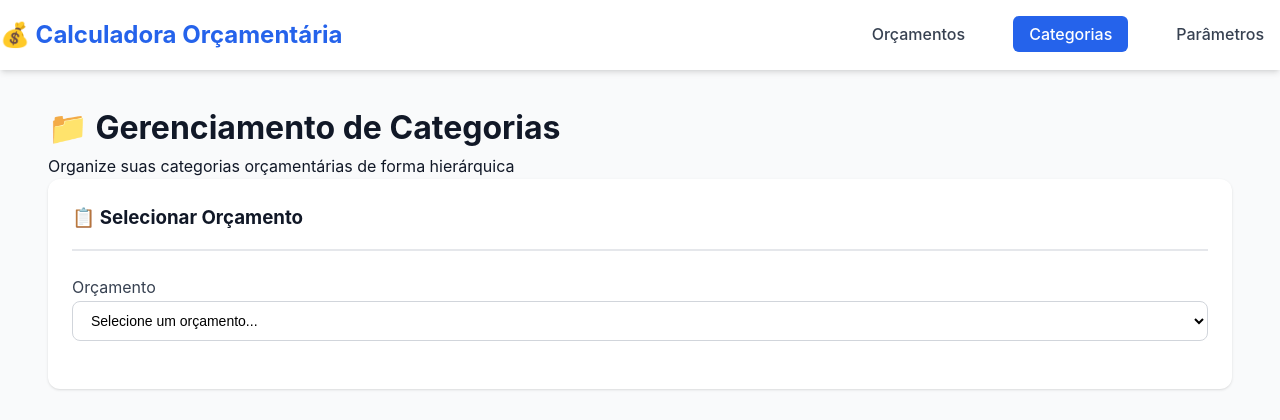
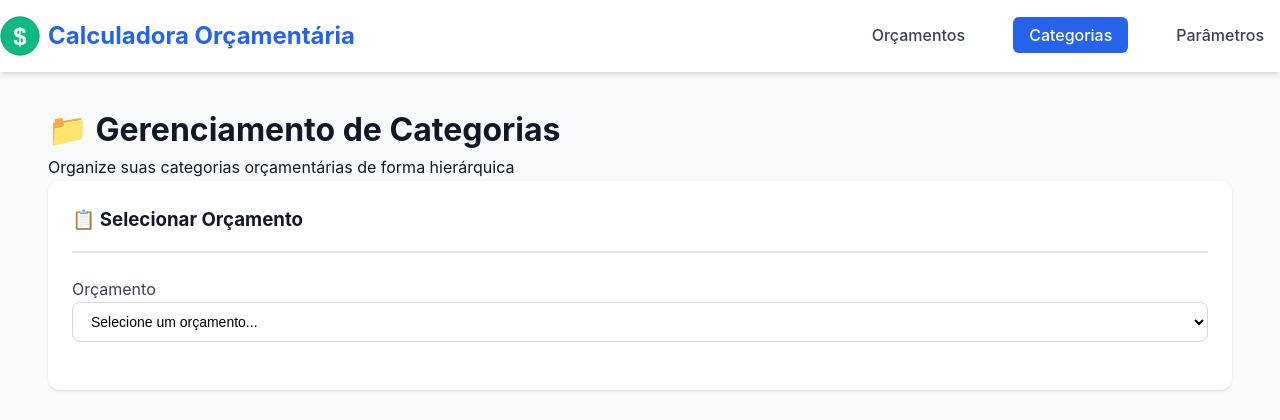
Before and after one commit to efranceschi/orcamento-condominio, a FastAPI app: page /categories in a window 1280 px wide. Shown: the top 420 px of the page. Run offline with FastAPI, Linux system fonts and the light colour scheme; data that the repository does not hold is empty.

Commit message:
Enhance navbar with favicon and styling updates
- Added favicon links for different formats in the base HTML template.
- Updated navbar brand to include an icon alongside the title.
- Modified CSS to style the navbar icon and improve layout with flexbox.

```diff
--- a/app/static/css/styles.css
+++ b/app/static/css/styles.css
@@ -68,6 +68,15 @@ body {
     font-weight: 700;
     color: var(--primary-color);
     text-decoration: none;
+    display: flex;
+    align-items: center;
+    gap: 0.5rem;
+}
+
+.navbar-icon {
+    width: 2.5rem;
+    height: 2.5rem;
+    vertical-align: middle;
 }
 
 .navbar-nav {
--- a/app/templates/base.html
+++ b/app/templates/base.html
@@ -4,6 +4,11 @@
     <meta charset="UTF-8">
     <meta name="viewport" content="width=device-width, initial-scale=1.0">
     <title>{% block title %}Calculadora Orçamentária{% endblock %}</title>
+
+    <!-- Favicon -->
+    <link rel="icon" type="image/x-icon" href="/static/favicon.ico">
+    <link rel="icon" type="image/png" sizes="32x32" href="/static/favicon.png">
+    <link rel="icon" type="image/svg+xml" href="/static/favicon.svg">
 
     <!-- Styles -->
     <link rel="stylesheet" href="/static/css/styles.css">
@@ -17,7 +22,9 @@
     <!-- Navbar -->
     <nav class="navbar">
         <div class="container navbar-content">
-            <a href="/" class="navbar-brand">💰 Calculadora Orçamentária</a>
+            <a href="/" class="navbar-brand">
+                <img src="/static/favicon.svg" alt="$" class="navbar-icon"> Calculadora Orçamentária
+            </a>
             <ul class="navbar-nav">
                 <li><a href="/scenarios" class="nav-link {% if '/scenarios' in request.url.path %}active{% endif %}">Orçamentos</a></li>
                 <li><a href="/categories" class="nav-link {% if '/categories' in request.url.path %}active{% endif %}">Categorias</a></li>
```
Also changed, not shown: app/static/favicon.ico (added), app/static/favicon.png (added), app/static/favicon.svg (added).
